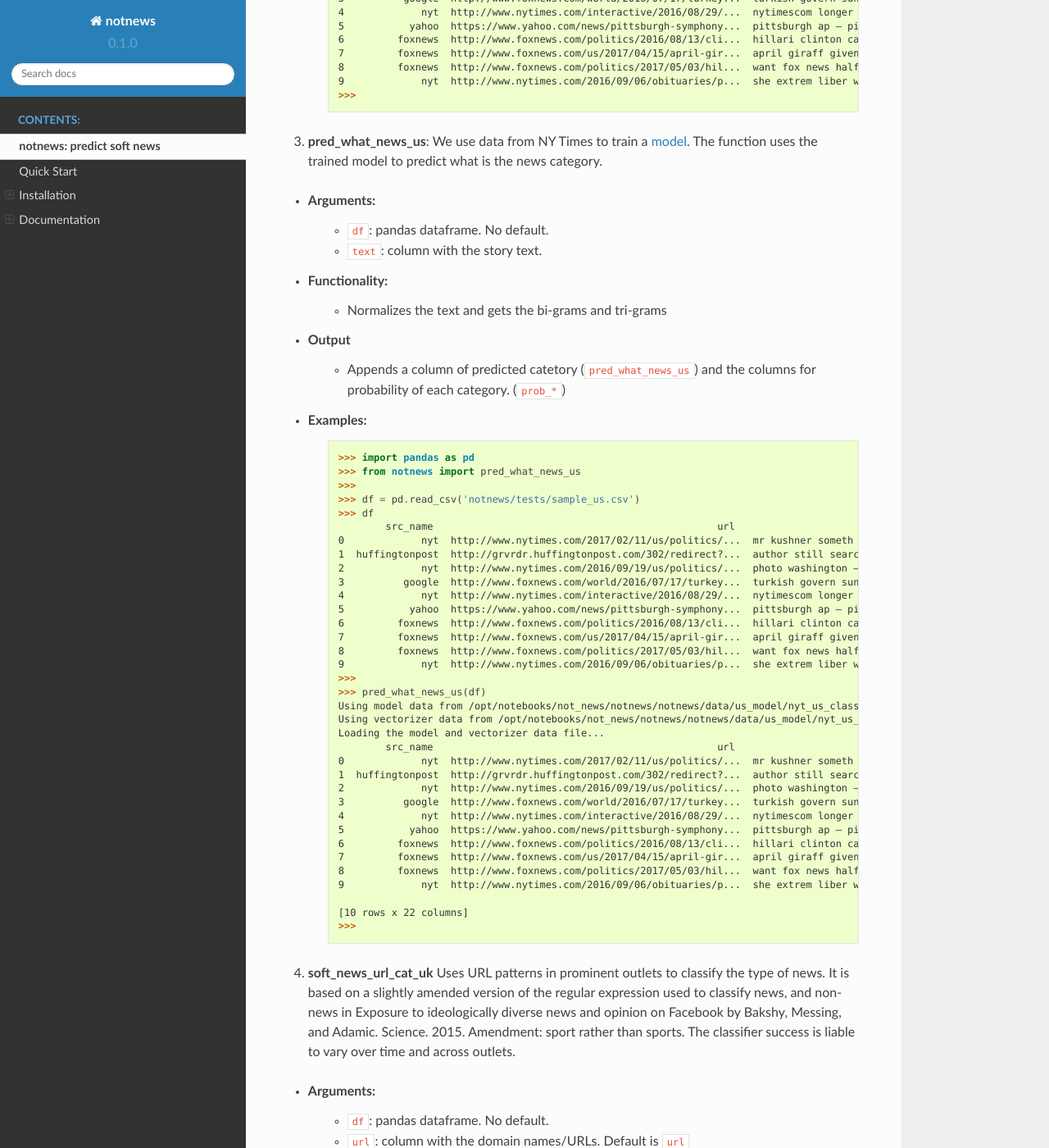
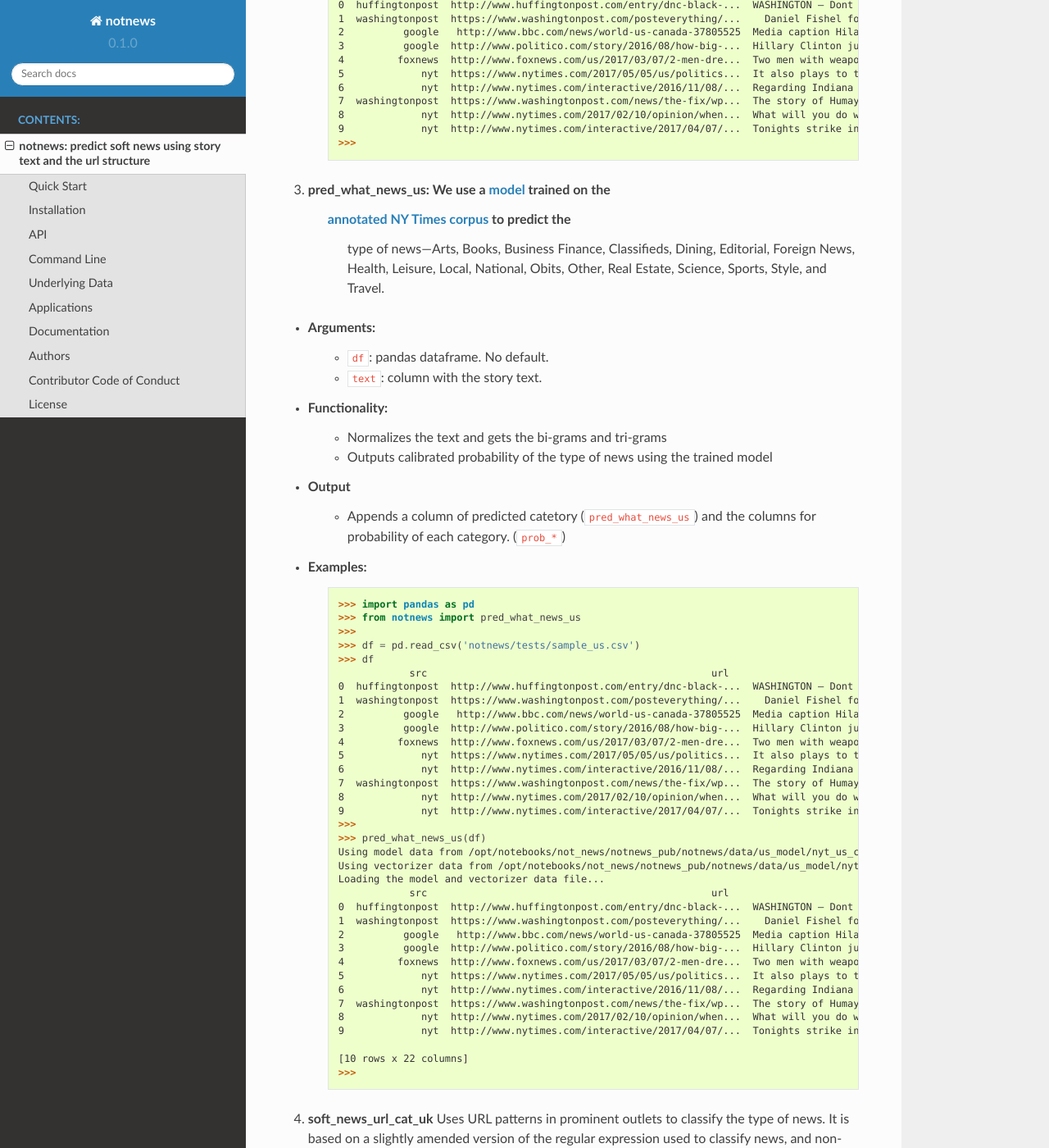
Before and after one commit to notnews/notnews, a Sphinx documentation site: the page built from docs/source/notnews.rst, in a window 1280 px wide and 1400 px high, scrolled down 3206 px. Shown: the whole window at 82% size. Built offline with Sphinx 7.4.7 and the Read the Docs theme 2.0.0, drawn with Linux system fonts in a browser that asks for light colours; some of the changed text lies outside the part shown.

Commit message:
switch to raw text for US sample

```diff
--- a/docs/source/notnews.rst
+++ b/docs/source/notnews.rst
@@ -1,5 +1,5 @@
-notnews: predict soft news
-------------------------------------------------
+notnews: predict soft news using story text and the url structure
+=================================================================
 
 .. image:: https://travis-ci.org/notnews/notnews.svg?branch=master
     :target: https://travis-ci.org/notnews/notnews
@@ -13,10 +13,10 @@
 .. image:: https://pepy.tech/badge/notnews
     :target: https://pepy.tech/project/notnews
 
-The package provides multiple classifiers for soft news based on the story text and the url structure.
+The package provides classifiers for soft news based on the story text and the url structure for both the US and UK news media. We provide also provide a way to infer the 'kind' of news---Arts, Books, Science, Sports, Travel, etc.---for the US news media.
 
 Quick Start
-------------
+-----------
 
 ::
 
@@ -48,38 +48,37 @@
     >>> # Load data
     >>> df = pd.read_csv('./notnews/tests/sample_us.csv')
     >>> df
-            src_name                                                url                                               text
-    0             nyt  http://www.nytimes.com/2017/02/11/us/politics/...  mr kushner someth crash cours diplomaci speak ...
-    1  huffingtonpost  http://grvrdr.huffingtonpost.com/302/redirect?...  author still search man suspect shoot kill vic...
-    2             nyt  http://www.nytimes.com/2016/09/19/us/politics/...  photo washington — releas far sober account do...
-    3          google  http://www.foxnews.com/world/2016/07/17/turkey...  turkish govern sunday ratchet crackdown alleg ...
-    4             nyt  http://www.nytimes.com/interactive/2016/08/29/...  nytimescom longer support internet explor earl...
-    5           yahoo  https://www.yahoo.com/news/pittsburgh-symphony...  pittsburgh ap — pittsburgh symphoni orchestra ...
-    6         foxnews  http://www.foxnews.com/politics/2016/08/13/cli...  hillari clinton campaign question report top a...
-    7         foxnews  http://www.foxnews.com/us/2017/04/15/april-gir...  april giraff given birth new york zoo million ...
-    8         foxnews  http://www.foxnews.com/politics/2017/05/03/hil...  want fox news halftim report inbox everi day s...
-    9             nyt  http://www.nytimes.com/2016/09/06/obituaries/p...  she extrem liber woman ms decrow said intervie...
-    df = pd.read_csv('./notnews/tests/sample_us.csv')
-
+                src                                                url                                               text
+    0  huffingtonpost  http://www.huffingtonpost.com/entry/dnc-black-...  WASHINGTON ― Dont offer support for the concre...
+    1  washingtonpost  https://www.washingtonpost.com/posteverything/...    Daniel Fishel for The Washington Post  When ...
+    2          google   http://www.bbc.com/news/world-us-canada-37805525  Media caption Hilary Clinton said The American...
+    3          google  http://www.politico.com/story/2016/08/how-big-...  Hillary Clinton just outbounced Donald Trump. ...
+    4         foxnews  http://www.foxnews.com/us/2017/03/07/2-men-dre...  Two men with weapons and dressed as clowns sca...
+    5             nyt  https://www.nytimes.com/2017/05/05/us/politics...  It also plays to the Democratic line of attack...
+    6             nyt  http://www.nytimes.com/interactive/2016/11/08/...  Regarding Indiana Im not particularly interest...
+    7  washingtonpost  https://www.washingtonpost.com/news/the-fix/wp...  The story of Humayun Khan — and his parents — ...
+    8             nyt  http://www.nytimes.com/2017/02/10/opinion/when...  What will you do when terrorists attack or U.S...
+    9             nyt  http://www.nytimes.com/interactive/2017/04/07/...  Tonights strike in Syria appears to be a propo...
+    >>>
     >>> # Get the Soft News URL category
     >>> df_soft_news_url_cat_us  = soft_news_url_cat_us(df, col='url')
     >>> df_soft_news_url_cat_us
-            src_name                                                url                                               text  soft_lab  hard_lab
-    0             nyt  http://www.nytimes.com/2017/02/11/us/politics/...  mr kushner someth crash cours diplomaci speak ...       NaN       1.0
-    1  huffingtonpost  http://grvrdr.huffingtonpost.com/302/redirect?...  author still search man suspect shoot kill vic...       NaN       NaN
-    2             nyt  http://www.nytimes.com/2016/09/19/us/politics/...  photo washington — releas far sober account do...       NaN       1.0
-    3          google  http://www.foxnews.com/world/2016/07/17/turkey...  turkish govern sunday ratchet crackdown alleg ...       NaN       1.0
-    4             nyt  http://www.nytimes.com/interactive/2016/08/29/...  nytimescom longer support internet explor earl...       NaN       1.0
-    5           yahoo  https://www.yahoo.com/news/pittsburgh-symphony...  pittsburgh ap — pittsburgh symphoni orchestra ...       1.0       NaN
-    6         foxnews  http://www.foxnews.com/politics/2016/08/13/cli...  hillari clinton campaign question report top a...       NaN       1.0
-    7         foxnews  http://www.foxnews.com/us/2017/04/15/april-gir...  april giraff given birth new york zoo million ...       NaN       NaN
-    8         foxnews  http://www.foxnews.com/politics/2017/05/03/hil...  want fox news halftim report inbox everi day s...       NaN       1.0
-    9             nyt  http://www.nytimes.com/2016/09/06/obituaries/p...  she extrem liber woman ms decrow said intervie...       NaN       NaN
+                src                                                url                                               text soft_lab  hard_lab
+    0  huffingtonpost  http://www.huffingtonpost.com/entry/dnc-black-...  WASHINGTON ― Dont offer support for the concre...     None       NaN
+    1  washingtonpost  https://www.washingtonpost.com/posteverything/...    Daniel Fishel for The Washington Post  When ...     None       NaN
+    2          google   http://www.bbc.com/news/world-us-canada-37805525  Media caption Hilary Clinton said The American...     None       1.0
+    3          google  http://www.politico.com/story/2016/08/how-big-...  Hillary Clinton just outbounced Donald Trump. ...     None       1.0
+    4         foxnews  http://www.foxnews.com/us/2017/03/07/2-men-dre...  Two men with weapons and dressed as clowns sca...     None       1.0
+    5             nyt  https://www.nytimes.com/2017/05/05/us/politics...  It also plays to the Democratic line of attack...     None       1.0
+    6             nyt  http://www.nytimes.com/interactive/2016/11/08/...  Regarding Indiana Im not particularly interest...     None       1.0
+    7  washingtonpost  https://www.washingtonpost.com/news/the-fix/wp...  The story of Humayun Khan — and his parents — ...     None       1.0
+    8             nyt  http://www.nytimes.com/2017/02/10/opinion/when...  What will you do when terrorists attack or U.S...     None       NaN
+    9             nyt  http://www.nytimes.com/interactive/2017/04/07/...  Tonights strike in Syria appears to be a propo...     None       1.0
     >>>
 
 
 Installation
---------------
+------------
 
 Installation is as easy as typing in:
 
@@ -88,7 +87,7 @@
     pip install notnews
 
 API
-~~~~~~~~~~
+---
 
 1. **soft_news_url_cat_us** Uses URL patterns in prominent outlets to classify the type of news. It is based on a slightly amended version of the regular expression used to classify news, and non-news in `Exposure to ideologically diverse news and opinion on Facebook <https://science.sciencemag.org/content/348/6239/1130>`__ by Bakshy, Messing, and Adamic in Science in 2015. Our only amendment: sport rather than sports. The classifier success is liable to vary over time and across outlets.
 
@@ -100,7 +99,7 @@
 
 -  **What it does:**
 
-      - converts url name to lower case
+      - converts url to lower case
       - regex
 
       ::
@@ -144,6 +143,7 @@
 -  **Functionality:**
 
       -  Normalizes the text and gets the bi-grams and tri-grams
+      -  Outputs calibrated probability of soft news using the trained model
 
 -  **Output**
 
@@ -158,38 +158,40 @@
         >>>
         >>> df = pd.read_csv('notnews/tests/sample_us.csv')
         >>> df
-                src_name                                                url                                               text
-        0             nyt  http://www.nytimes.com/2017/02/11/us/politics/...  mr kushner someth crash cours diplomaci speak ...
-        1  huffingtonpost  http://grvrdr.huffingtonpost.com/302/redirect?...  author still search man suspect shoot kill vic...
-        2             nyt  http://www.nytimes.com/2016/09/19/us/politics/...  photo washington — releas far sober account do...
-        3          google  http://www.foxnews.com/world/2016/07/17/turkey...  turkish govern sunday ratchet crackdown alleg ...
-        4             nyt  http://www.nytimes.com/interactive/2016/08/29/...  nytimescom longer support internet explor earl...
-        5           yahoo  https://www.yahoo.com/news/pittsburgh-symphony...  pittsburgh ap — pittsburgh symphoni orchestra ...
-        6         foxnews  http://www.foxnews.com/politics/2016/08/13/cli...  hillari clinton campaign question report top a...
-        7         foxnews  http://www.foxnews.com/us/2017/04/15/april-gir...  april giraff given birth new york zoo million ...
-        8         foxnews  http://www.foxnews.com/politics/2017/05/03/hil...  want fox news halftim report inbox everi day s...
-        9             nyt  http://www.nytimes.com/2016/09/06/obituaries/p...  she extrem liber woman ms decrow said intervie...
+                    src                                                url                                               text
+        0  huffingtonpost  http://www.huffingtonpost.com/entry/dnc-black-...  WASHINGTON ― Dont offer support for the concre...
+        1  washingtonpost  https://www.washingtonpost.com/posteverything/...    Daniel Fishel for The Washington Post  When ...
+        2          google   http://www.bbc.com/news/world-us-canada-37805525  Media caption Hilary Clinton said The American...
+        3          google  http://www.politico.com/story/2016/08/how-big-...  Hillary Clinton just outbounced Donald Trump. ...
+        4         foxnews  http://www.foxnews.com/us/2017/03/07/2-men-dre...  Two men with weapons and dressed as clowns sca...
+        5             nyt  https://www.nytimes.com/2017/05/05/us/politics...  It also plays to the Democratic line of attack...
+        6             nyt  http://www.nytimes.com/interactive/2016/11/08/...  Regarding Indiana Im not particularly interest...
+        7  washingtonpost  https://www.washingtonpost.com/news/the-fix/wp...  The story of Humayun Khan — and his parents — ...
+        8             nyt  http://www.nytimes.com/2017/02/10/opinion/when...  What will you do when terrorists attack or U.S...
+        9             nyt  http://www.nytimes.com/interactive/2017/04/07/...  Tonights strike in Syria appears to be a propo...
         >>>
         >>> pred_soft_news_us(df)
-        Using model data from /opt/notebooks/not_news/notnews/notnews/data/us_model/nyt_us_soft_news_classifier.joblib...
-        Using vectorizer data from /opt/notebooks/not_news/notnews/notnews/data/us_model/nyt_us_soft_news_vectorizer.joblib...
+        Using model data from /opt/notebooks/not_news/notnews_pub/notnews/data/us_model/nyt_us_soft_news_classifier.joblib...
+        Using vectorizer data from /opt/notebooks/not_news/notnews_pub/notnews/data/us_model/nyt_us_soft_news_vectorizer.joblib...
         Loading the model and vectorizer data file...
-                src_name                                                url                                               text  prob_soft_news_us
-        0             nyt  http://www.nytimes.com/2017/02/11/us/politics/...  mr kushner someth crash cours diplomaci speak ...           0.175099
-        1  huffingtonpost  http://grvrdr.huffingtonpost.com/302/redirect?...  author still search man suspect shoot kill vic...           0.044617
-        2             nyt  http://www.nytimes.com/2016/09/19/us/politics/...  photo washington — releas far sober account do...           0.010398
-        3          google  http://www.foxnews.com/world/2016/07/17/turkey...  turkish govern sunday ratchet crackdown alleg ...           0.011246
-        4             nyt  http://www.nytimes.com/interactive/2016/08/29/...  nytimescom longer support internet explor earl...           0.021861
-        5           yahoo  https://www.yahoo.com/news/pittsburgh-symphony...  pittsburgh ap — pittsburgh symphoni orchestra ...           0.372437
-        6         foxnews  http://www.foxnews.com/politics/2016/08/13/cli...  hillari clinton campaign question report top a...           0.077207
-        7         foxnews  http://www.foxnews.com/us/2017/04/15/april-gir...  april giraff given birth new york zoo million ...           0.481287
-        8         foxnews  http://www.foxnews.com/politics/2017/05/03/hil...  want fox news halftim report inbox everi day s...           0.004383
-        9             nyt  http://www.nytimes.com/2016/09/06/obituaries/p...  she extrem liber woman ms decrow said intervie...           0.694037
+                    src                                                url                                               text  prob_soft_news_us
+        0  huffingtonpost  http://www.huffingtonpost.com/entry/dnc-black-...  WASHINGTON ― Dont offer support for the concre...           0.171090
+        1  washingtonpost  https://www.washingtonpost.com/posteverything/...    Daniel Fishel for The Washington Post  When ...           0.202707
+        2          google   http://www.bbc.com/news/world-us-canada-37805525  Media caption Hilary Clinton said The American...           0.107870
+        3          google  http://www.politico.com/story/2016/08/how-big-...  Hillary Clinton just outbounced Donald Trump. ...           0.592496
+        4         foxnews  http://www.foxnews.com/us/2017/03/07/2-men-dre...  Two men with weapons and dressed as clowns sca...           0.048173
+        5             nyt  https://www.nytimes.com/2017/05/05/us/politics...  It also plays to the Democratic line of attack...           0.041430
+        6             nyt  http://www.nytimes.com/interactive/2016/11/08/...  Regarding Indiana Im not particularly interest...           0.511113
+        7  washingtonpost  https://www.washingtonpost.com/news/the-fix/wp...  The story of Humayun Khan — and his parents — ...           0.043211
+        8             nyt  http://www.nytimes.com/2017/02/10/opinion/when...  What will you do when terrorists attack or U.S...           0.004672
+        9             nyt  http://www.nytimes.com/interactive/2017/04/07/...  Tonights strike in Syria appears to be a propo...           0.090724
         >>>
 
 
-3. **pred_what_news_us**: We use data from NY Times to train a `model <notnews/models/us_not_news.ipynb>`__. The function
-   uses the trained model to predict what is the news category.
+3. **pred_what_news_us**: We use a `model <notnews/models/us_not_news.ipynb>`__ trained on the
+    `annotated NY Times corpus <https://github.com/notnews/nytimes-corpus-extractor>`__ to predict the
+     type of news---Arts, Books, Business Finance, Classifieds, Dining, Editorial, Foreign News, Health, Leisure,
+     Local, National, Obits, Other, Real Estate, Science, Sports, Style, and Travel.
 
 -  **Arguments:**
 
@@ -199,6 +201,7 @@
 -  **Functionality:**
 
       -  Normalizes the text and gets the bi-grams and tri-grams
+      -  Outputs calibrated probability of the type of news using the trained model
 
 -  **Output**
 
@@ -214,33 +217,33 @@
         >>>
         >>> df = pd.read_csv('notnews/tests/sample_us.csv')
         >>> df
-                src_name                                                url                                               text
-        0             nyt  http://www.nytimes.com/2017/02/11/us/politics/...  mr kushner someth crash cours diplomaci speak ...
-        1  huffingtonpost  http://grvrdr.huffingtonpost.com/302/redirect?...  author still search man suspect shoot kill vic...
-        2             nyt  http://www.nytimes.com/2016/09/19/us/politics/...  photo washington — releas far sober account do...
-        3          google  http://www.foxnews.com/world/2016/07/17/turkey...  turkish govern sunday ratchet crackdown alleg ...
-        4             nyt  http://www.nytimes.com/interactive/2016/08/29/...  nytimescom longer support internet explor earl...
-        5           yahoo  https://www.yahoo.com/news/pittsburgh-symphony...  pittsburgh ap — pittsburgh symphoni orchestra ...
-        6         foxnews  http://www.foxnews.com/politics/2016/08/13/cli...  hillari clinton campaign question report top a...
-        7         foxnews  http://www.foxnews.com/us/2017/04/15/april-gir...  april giraff given birth new york zoo million ...
-        8         foxnews  http://www.foxnews.com/politics/2017/05/03/hil...  want fox news halftim report inbox everi day s...
-        9             nyt  http://www.nytimes.com/2016/09/06/obituaries/p...  she extrem liber woman ms decrow said intervie...
+                    src                                                url                                               text
+        0  huffingtonpost  http://www.huffingtonpost.com/entry/dnc-black-...  WASHINGTON ― Dont offer support for the concre...
+        1  washingtonpost  https://www.washingtonpost.com/posteverything/...    Daniel Fishel for The Washington Post  When ...
+        2          google   http://www.bbc.com/news/world-us-canada-37805525  Media caption Hilary Clinton said The American...
+        3          google  http://www.politico.com/story/2016/08/how-big-...  Hillary Clinton just outbounced Donald Trump. ...
+        4         foxnews  http://www.foxnews.com/us/2017/03/07/2-men-dre...  Two men with weapons and dressed as clowns sca...
+        5             nyt  https://www.nytimes.com/2017/05/05/us/politics...  It also plays to the Democratic line of attack...
+        6             nyt  http://www.nytimes.com/interactive/2016/11/08/...  Regarding Indiana Im not particularly interest...
+        7  washingtonpost  https://www.washingtonpost.com/news/the-fix/wp...  The story of Humayun Khan — and his parents — ...
+        8             nyt  http://www.nytimes.com/2017/02/10/opinion/when...  What will you do when terrorists attack or U.S...
+        9             nyt  http://www.nytimes.com/interactive/2017/04/07/...  Tonights strike in Syria appears to be a propo...
         >>>
         >>> pred_what_news_us(df)
-        Using model data from /opt/notebooks/not_news/notnews/notnews/data/us_model/nyt_us_classifier.joblib...
-        Using vectorizer data from /opt/notebooks/not_news/notnews/notnews/data/us_model/nyt_us_vectorizer.joblib...
+        Using model data from /opt/notebooks/not_news/notnews_pub/notnews/data/us_model/nyt_us_classifier.joblib...
+        Using vectorizer data from /opt/notebooks/not_news/notnews_pub/notnews/data/us_model/nyt_us_vectorizer.joblib...
         Loading the model and vectorizer data file...
-                src_name                                                url                                               text  ... prob_sports  prob_style  prob_travel
-        0             nyt  http://www.nytimes.com/2017/02/11/us/politics/...  mr kushner someth crash cours diplomaci speak ...  ...    0.000000    0.040359     0.000000
-        1  huffingtonpost  http://grvrdr.huffingtonpost.com/302/redirect?...  author still search man suspect shoot kill vic...  ...    0.000507    0.000247     0.000417
-        2             nyt  http://www.nytimes.com/2016/09/19/us/politics/...  photo washington — releas far sober account do...  ...    0.000000    0.045793     0.000000
-        3          google  http://www.foxnews.com/world/2016/07/17/turkey...  turkish govern sunday ratchet crackdown alleg ...  ...    0.001300    0.001377     0.000039
-        4             nyt  http://www.nytimes.com/interactive/2016/08/29/...  nytimescom longer support internet explor earl...  ...    0.003534    0.010620     0.000955
-        5           yahoo  https://www.yahoo.com/news/pittsburgh-symphony...  pittsburgh ap — pittsburgh symphoni orchestra ...  ...    0.160631    0.009444     0.000471
-        6         foxnews  http://www.foxnews.com/politics/2016/08/13/cli...  hillari clinton campaign question report top a...  ...    0.006381    0.003990     0.005908
-        7         foxnews  http://www.foxnews.com/us/2017/04/15/april-gir...  april giraff given birth new york zoo million ...  ...    0.000800    0.046999     0.017241
-        8         foxnews  http://www.foxnews.com/politics/2017/05/03/hil...  want fox news halftim report inbox everi day s...  ...    0.000628    0.000460     0.000000
-        9             nyt  http://www.nytimes.com/2016/09/06/obituaries/p...  she extrem liber woman ms decrow said intervie...  ...    0.000000    0.018754     0.000000
+                    src                                                url                                               text  ... prob_sports  prob_style  prob_travel
+        0  huffingtonpost  http://www.huffingtonpost.com/entry/dnc-black-...  WASHINGTON ― Dont offer support for the concre...  ...    0.001404    0.003325     0.000519
+        1  washingtonpost  https://www.washingtonpost.com/posteverything/...    Daniel Fishel for The Washington Post  When ...  ...    0.000359    0.004530     0.000000
+        2          google   http://www.bbc.com/news/world-us-canada-37805525  Media caption Hilary Clinton said The American...  ...    0.000000    0.004288     0.000000
+        3          google  http://www.politico.com/story/2016/08/how-big-...  Hillary Clinton just outbounced Donald Trump. ...  ...    0.045792    0.009661     0.000072
+        4         foxnews  http://www.foxnews.com/us/2017/03/07/2-men-dre...  Two men with weapons and dressed as clowns sca...  ...    0.002152    0.002666     0.072833
+        5             nyt  https://www.nytimes.com/2017/05/05/us/politics...  It also plays to the Democratic line of attack...  ...    0.000000    0.001695     0.000000
+        6             nyt  http://www.nytimes.com/interactive/2016/11/08/...  Regarding Indiana Im not particularly interest...  ...    0.430395    0.010029     0.002200
+        7  washingtonpost  https://www.washingtonpost.com/news/the-fix/wp...  The story of Humayun Khan — and his parents — ...  ...    0.000909    0.027996     0.000507
+        8             nyt  http://www.nytimes.com/2017/02/10/opinion/when...  What will you do when terrorists attack or U.S...  ...    0.000055    0.001063     0.000000
+        9             nyt  http://www.nytimes.com/interactive/2017/04/07/...  Tonights strike in Syria appears to be a propo...  ...    0.000665    0.035810     0.000372
 
         [10 rows x 22 columns]
         >>>
@@ -256,7 +259,7 @@
 
 -  **What it does:**
 
-      - converts url name to lower case
+      - converts url to lower case
       - regex
 
     ::
@@ -290,10 +293,8 @@
         >>>
 
 
-
-5. **pred_soft_news_uk**: We use data from `here <>__` to train a
-       `model <notnews/models/uk_not_news.ipynb>`__. The function
-       uses the trained model to predict soft news.
+5. **pred_soft_news_uk**: We use the `model <notnews/models/uk_not_news.ipynb>`__
+       to predict soft news for UK news media.
 
 -  **Arguments:**
 
@@ -303,6 +304,7 @@
 -  **Functionality:**
 
       -  Normalizes the text and gets the bi-grams and tri-grams
+      -  Outputs calibrated probability of soft news using the trained model
 
 -  **Output**
 
@@ -345,10 +347,11 @@
         9                the daily mail  http://www.dailymail.co.uk/news/article-252383...  ca nt afford third child foot bill key down st...           0.004905
         >>>
 
-Command Lines
-~~~~~~~~~~~~~
 
-We also implement the scripts to process the input file in CSV format:-
+Command Line
+------------
+
+We also implement the scripts to process the input file in the CSV format:
 
 1. **soft_news_url_cat_us**
 
@@ -442,12 +445,12 @@
                                 (default: text)
 
 Underlying Data
-~~~~~~~~~~~~~~~~
+---------------
 
 * For more information about how to get the underlying data for UK model, see `here <https://github.com/notnews/uk_not_news>`__. For information about the data underlying the US model, see `here <https://github.com/notnews/us_not_news>`__
 
 Applications
-~~~~~~~~~~~~~~~~~~~~~~~~~~~~~~~~~~~~~~~~~~~~
+------------
 
 We use the model to estimate the supply of not news in the `US <https://github.com/notnews/us_not_news>`__ and the `UK <https://github.com/notnews/uk_not_news>`__.
 
@@ -457,12 +460,12 @@
 For more information, please see `project documentation <http://notnews.readthedocs.io/en/latest/>`__.
 
 Authors
-~~~~~~~~
+-------
 
 Suriyan Laohaprapanon and Gaurav Sood
 
 Contributor Code of Conduct
-~~~~~~~~~~~~~~~~~~~~~~~~~~~
+---------------------------
 
 The project welcomes contributions from everyone! In fact, it depends on
 it. To maintain this welcoming atmosphere, and to collaborate in a fun
@@ -471,7 +474,7 @@
 Conduct <http://contributor-covenant.org/version/1/0/0/>`__
 
 License
-~~~~~~~
+-------
 
 The package is released under the `MIT
 License <https://opensource.org/licenses/MIT>`__.
```
Also changed, not shown: README.rst (+82 -83 lines), 1 other file.
